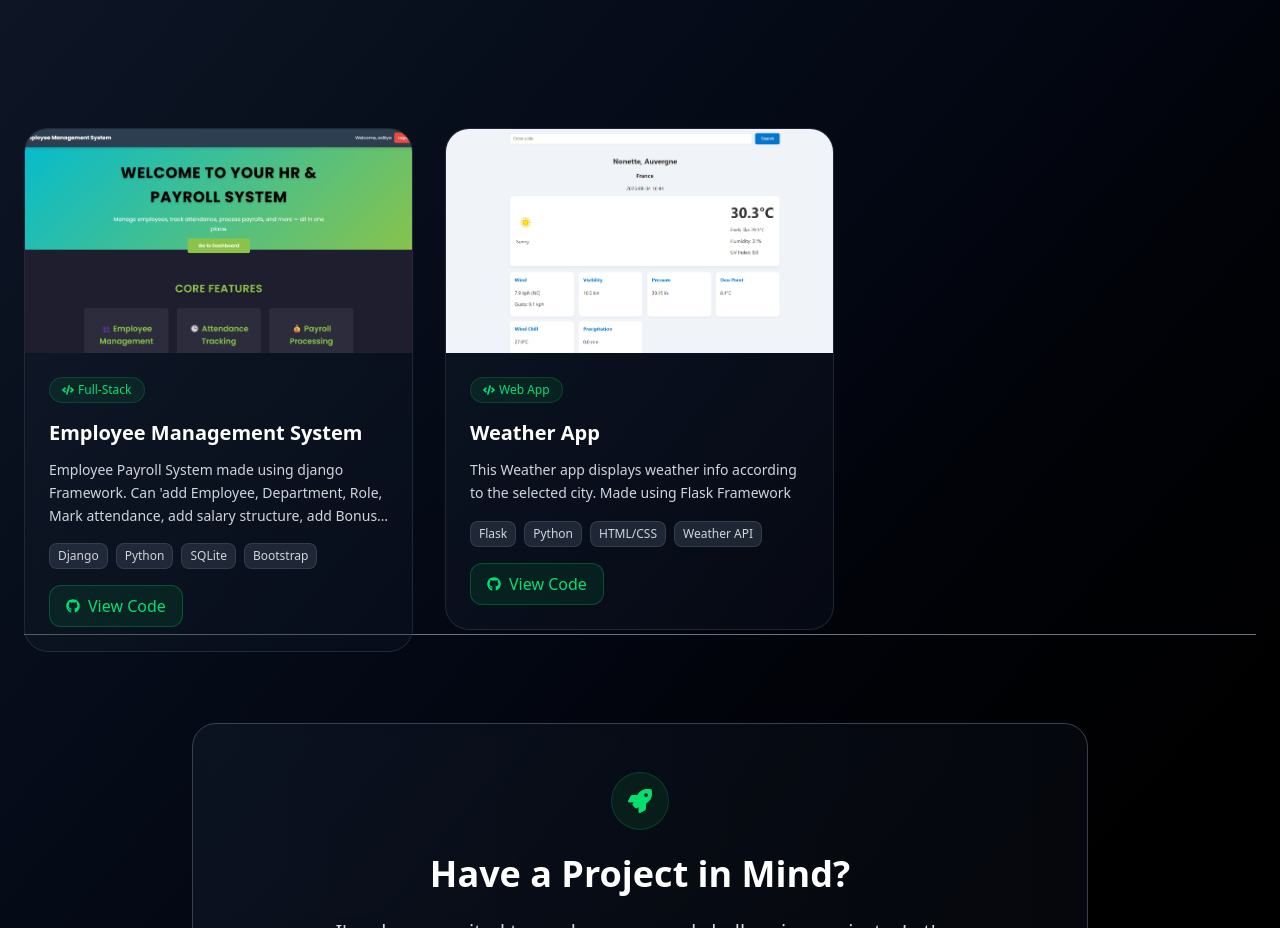
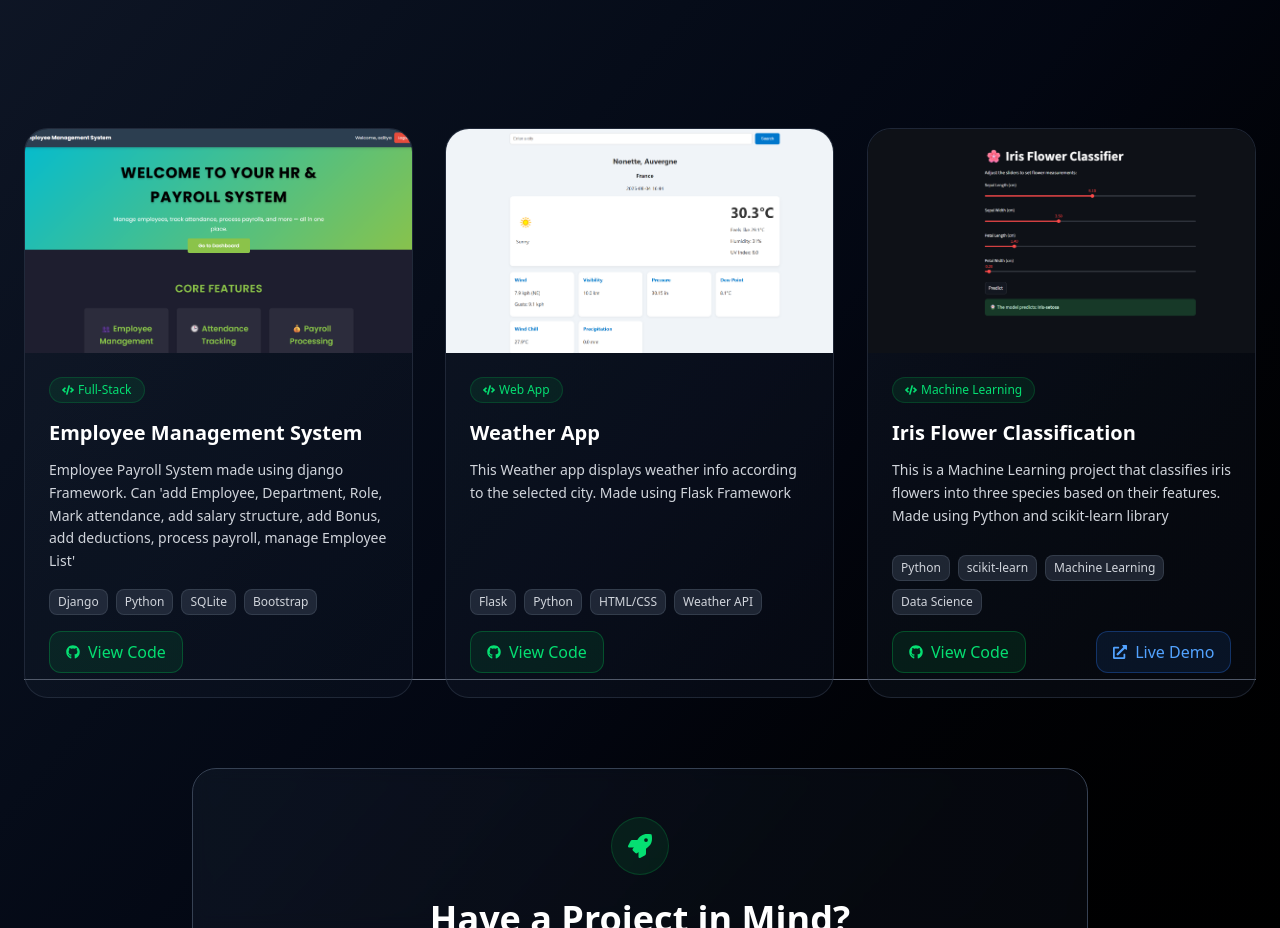
Before and after one commit to KRAKEN0067/MY_NEW_PORTFOLIO, a React (Vite) app in the folder portfolio/: page / in a window 1280 px wide. Shown: the part 2940-3868 px from the top of the page. Built offline with nearby package versions, Linux system fonts and the light colour scheme.

Commit message:
added new project-iris flower classification

```diff
--- a/portfolio/src/components/projects/ProjectCard.jsx
+++ b/portfolio/src/components/projects/ProjectCard.jsx
@@ -15,10 +15,10 @@ const ProjectCard = ({
 }) => {
   return (
     <RevealOnScroll>
-      <div className="group relative overflow-hidden rounded-3xl bg-gradient-to-br from-gray-800/30 to-gray-900/30 backdrop-blur-sm border border-gray-700/50 hover:border-green-500/50 transition-all duration-500 hover:scale-105 hover:shadow-2xl hover:shadow-green-500/25">
+      <div className="group relative overflow-hidden rounded-3xl bg-gradient-to-br from-gray-800/30 to-gray-900/30 backdrop-blur-sm border border-gray-700/50 hover:border-green-500/50 transition-all duration-500 hover:scale-105 hover:shadow-2xl hover:shadow-green-500/25 flex flex-col h-full">
 
         {/* Project Image */}
-        <div className="relative overflow-hidden">
+        <div className="relative overflow-hidden flex-shrink-0">
           <img
             src={image}
             alt={CardTitle}
@@ -55,9 +55,9 @@ const ProjectCard = ({
         </div>
 
         {/* Project Content */}
-        <div className="p-6">
+        <div className="p-6 flex flex-col flex-grow">
           {/* Category Badge */}
-          <div className="flex items-center justify-between mb-4">
+          <div className="flex items-center justify-between mb-4 flex-shrink-0">
             <span className="inline-flex items-center px-3 py-1 rounded-full text-xs font-medium bg-green-500/10 text-green-400 border border-green-500/20">
               <FaCode className="mr-1" size={12} />
               {category}
@@ -65,7 +65,7 @@ const ProjectCard = ({
           </div>
 
           {/* Project Title */}
-          <h3 className="mb-3">
+          <h3 className="mb-3 flex-shrink-0">
             <a
               href={titleHref || "/#"}
               className="block text-xl font-bold text-white hover:text-green-400 transition-colors duration-300 group-hover:text-green-400"
@@ -75,13 +75,13 @@ const ProjectCard = ({
           </h3>
 
           {/* Project Description */}
-          <p className="text-gray-300 text-sm leading-relaxed mb-4 line-clamp-3">
+          <p className="text-gray-300 text-sm leading-relaxed mb-4 flex-grow">
             {CardDescription}
           </p>
 
           {/* Technology Tags */}
           {technologies.length > 0 && (
-            <div className="mb-4">
+            <div className="mb-4 flex-shrink-0">
               <div className="flex flex-wrap gap-2">
                 {technologies.map((tech, index) => (
                   <span
@@ -97,7 +97,7 @@ const ProjectCard = ({
 
           {/* Action Button */}
           {Button && (
-            <div className="flex justify-between items-center">
+            <div className="flex justify-between items-center mt-auto flex-shrink-0">
               <a
                 href={btnHref || "#"}
                 target="_blank"
--- a/portfolio/src/pages/Projects.jsx
+++ b/portfolio/src/pages/Projects.jsx
@@ -2,6 +2,7 @@ import React from "react";
 import ProjectCard from "../components/projects/ProjectCard";
 import employee_payroll1 from '../assets/images/projectcardimages/employee_payroll1.png'
 import weatherapp from '../assets/images/projectcardimages/weatherapp.png'
+import iris_flower_classification from '../assets/images/projectcardimages/iris-flower-classification.png'
 import { FaGithub, FaExternalLinkAlt, FaRocket } from "react-icons/fa";
 
 const Projects = () => {
@@ -27,6 +28,17 @@ const Projects = () => {
       Button: "https://github.com/KRAKEN0067/weatherapp",
       technologies: ["Flask", "Python", "HTML/CSS", "Weather API"],
       category: "Web App"
+    },
+    {
+      image: iris_flower_classification,
+      CardTitle: "Iris Flower Classification",
+      titleHref: "https://iris-flower-classification-kraken.streamlit.app/",
+      btnHref: "https://github.com/KRAKEN0067/Iris-flower-classification",
+      CardDescription:
+        "This is a Machine Learning project that classifies iris flowers into three species based on their features. Made using Python and scikit-learn library",
+      Button: "https://github.com/KRAKEN0067/Iris-flower-classification",
+      technologies: ["Python", "scikit-learn", "Machine Learning", "Data Science"],
+      category: "Machine Learning"
     },
   ];
 
```
Also changed, not shown: portfolio/src/assets/images/projectcardimages/iris-flower-classification.png (added).
